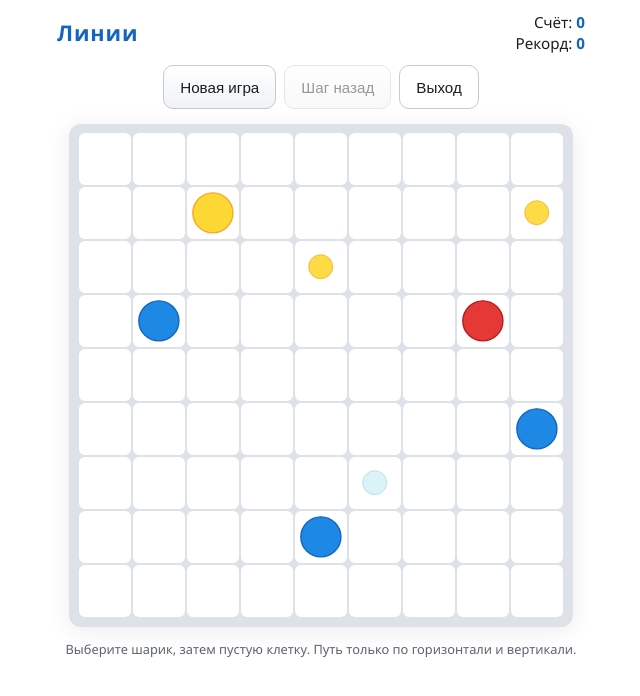
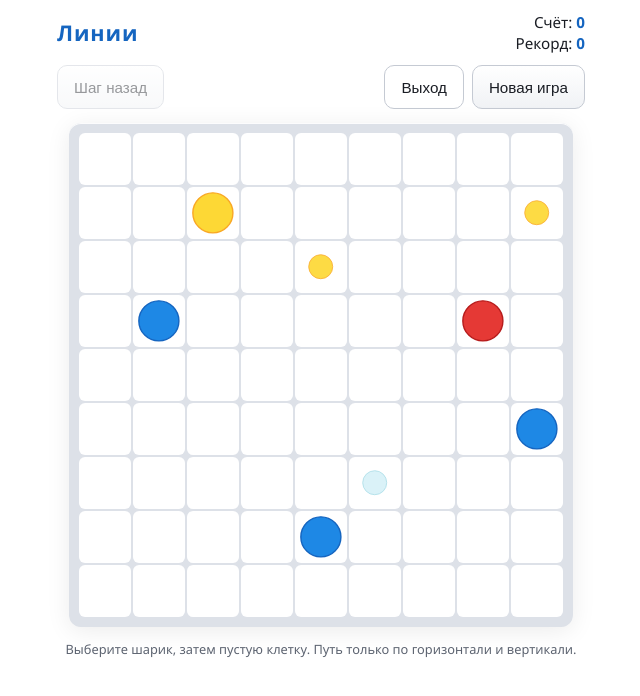
Before and after one commit to olddragon-source/balls, a website with bundled scripts: page index.html in a window 1280 px wide. Shown: the whole page, without its empty margins (319-959 px from the left). Built offline with nearby package versions, Linux system fonts and the light colour scheme.

Commit message:
balls color changed,buttons moved rights

```diff
--- a/css/style.css
+++ b/css/style.css
@@ -68,7 +68,11 @@ html, body {
   flex-wrap: wrap;
   gap: 8px;
   margin-bottom: 14px;
-  justify-content: center;
+  justify-content: flex-start;
+}
+
+.toolbar-right {
+  margin-left: auto;
 }
 
 .btn {
--- a/index.html
+++ b/index.html
@@ -17,9 +17,9 @@
     </header>
 
     <div class="toolbar">
+      <button type="button" id="btn-undo" class="btn" disabled>Шаг назад</button>
+      <button type="button" id="btn-exit" class="btn btn-ghost toolbar-right">Выход</button>
       <button type="button" id="btn-new" class="btn">Новая игра</button>
-      <button type="button" id="btn-undo" class="btn" disabled>Шаг назад</button>
-      <button type="button" id="btn-exit" class="btn btn-ghost">Выход</button>
     </div>
 
     <main class="playfield">
```
Also changed, not shown: balls/ball5.svg, balls/ball6.svg.
